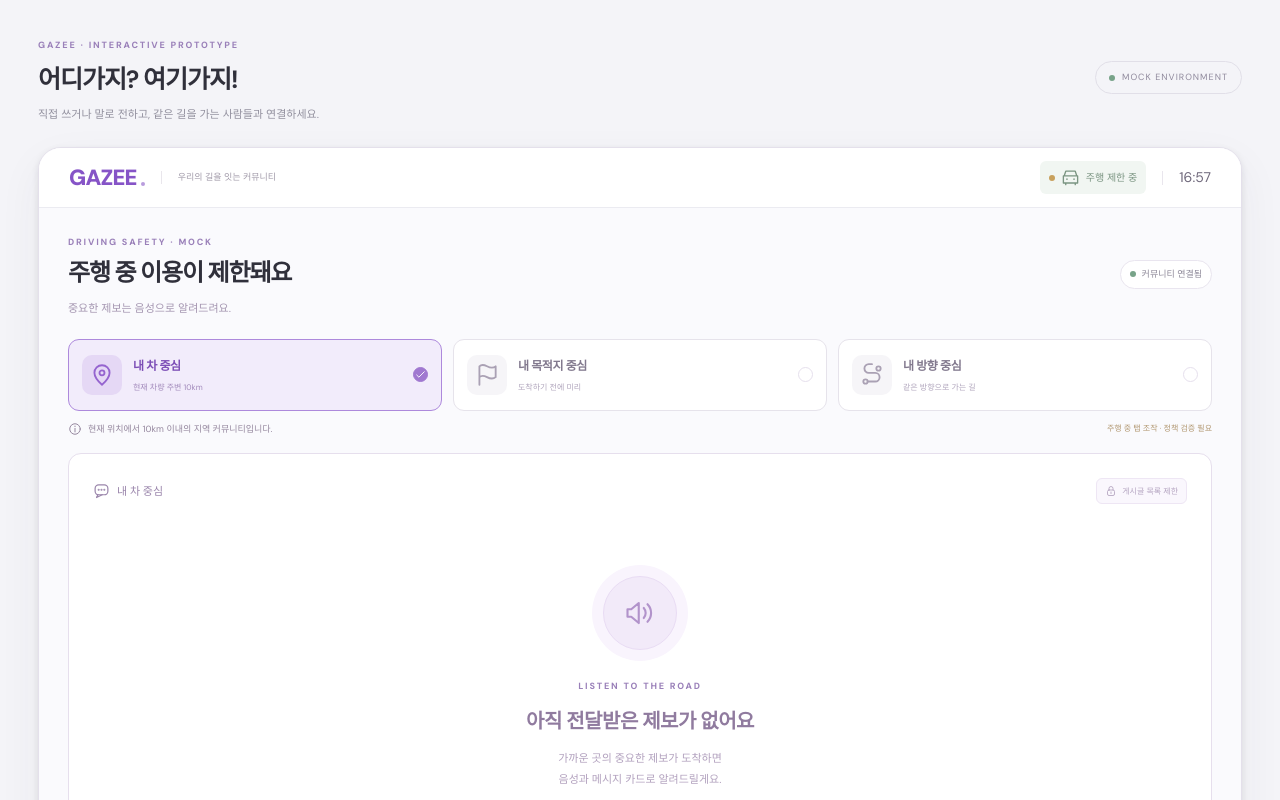
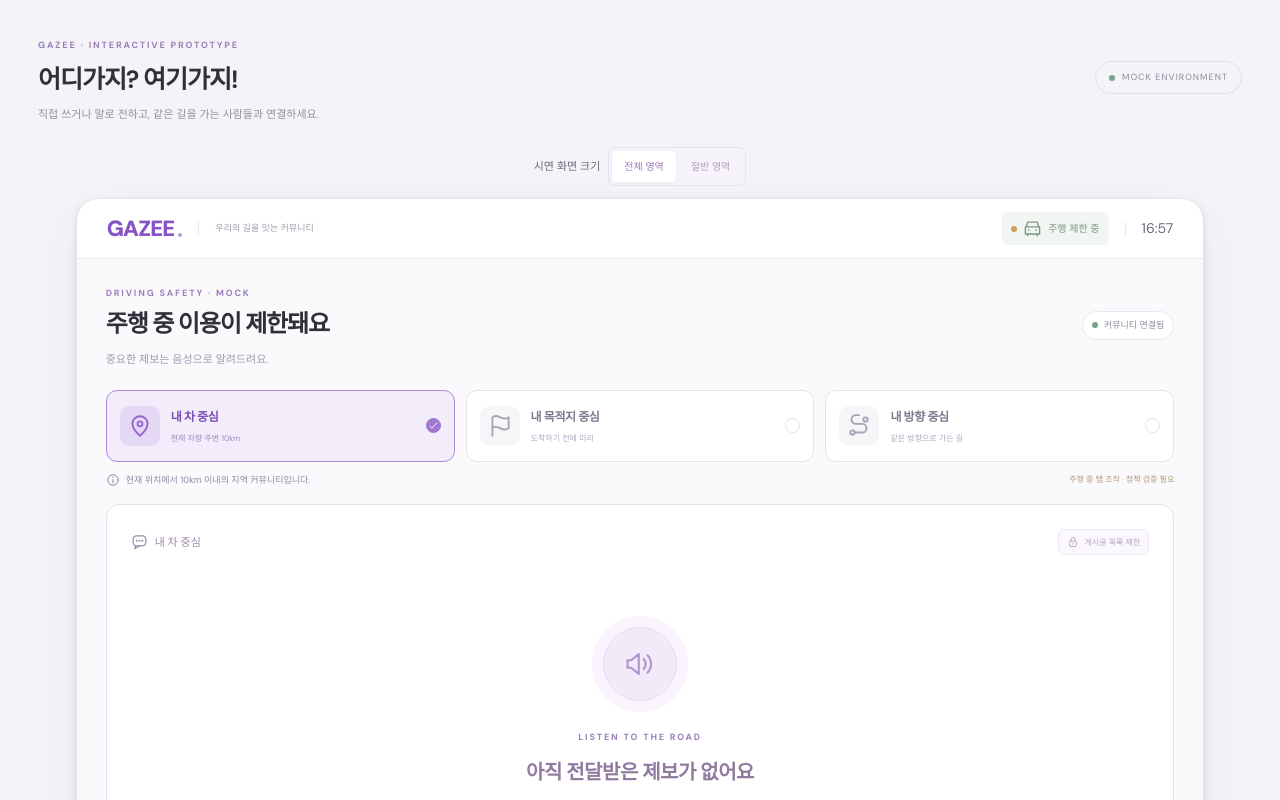
Before and after one commit to jban1001/AIM_PL, a React (Vite) app: page / in a window 1280 px wide. Shown: the top 800 px of the page. Built offline with nearby package versions, Linux system fonts and the light colour scheme; the HTML template or start-up script is replaced by a standard one; a web font is replaced by a local one.

Commit message:
Pleos 전체 및 절반 화면 미리보기 적용

```diff
--- a/src/components/VehicleFrame.tsx
+++ b/src/components/VehicleFrame.tsx
@@ -1,9 +1,37 @@
-import type { ReactNode } from "react";
+import { useState, type ReactNode } from "react";
 
 export function VehicleFrame({ children }: { children: ReactNode }) {
+  const [halfWidth, setHalfWidth] = useState(false);
+
   return (
-    <section className="vehicle-frame" aria-label="차량 디스플레이">
-      <div className="roadtown-panel">{children}</div>
-    </section>
+    <>
+      <div className="preview-size">
+        <span>시연 화면 크기</span>
+        <div className="segmented" role="group" aria-label="시연 화면 크기">
+          <button
+            type="button"
+            className={!halfWidth ? "active" : undefined}
+            aria-pressed={!halfWidth}
+            onClick={() => setHalfWidth(false)}
+          >
+            전체 영역
+          </button>
+          <button
+            type="button"
+            className={halfWidth ? "active" : undefined}
+            aria-pressed={halfWidth}
+            onClick={() => setHalfWidth(true)}
+          >
+            절반 영역
+          </button>
+        </div>
+      </div>
+      <section
+        className={halfWidth ? "vehicle-frame half-width" : "vehicle-frame"}
+        aria-label="Pleos 앱 미리보기"
+      >
+        <div className="roadtown-panel">{children}</div>
+      </section>
+    </>
   );
 }
--- a/src/index.css
+++ b/src/index.css
@@ -112,9 +112,25 @@
 .status-dot.muted {
   background: #aaa3b4;
 }
+.preview-size {
+  display: flex;
+  align-items: center;
+  justify-content: center;
+  gap: 8px;
+  margin-bottom: 12px;
+  color: #71677a;
+  font-size: 11px;
+}
 .vehicle-frame {
+  /* App content after excluding the instrument cluster and system bars. */
+  --pleos-panel-width: 1707;
+  width: min(100%, calc(var(--pleos-panel-width) * 1px), calc(100svh * var(--pleos-panel-width) / 1210));
+  aspect-ratio: var(--pleos-panel-width) / 1210;
+  margin-inline: auto;
+  container-type: inline-size;
   display: grid;
   grid-template-columns: minmax(0, 1fr);
+  grid-template-rows: minmax(0, 1fr);
   border-radius: 23px;
   overflow: hidden;
   border: 1px solid #e4e0eb;
@@ -123,8 +139,14 @@
     0 3px 7px #1f20251a;
   background: #fafafd;
 }
+.vehicle-frame.half-width {
+  --pleos-panel-width: 841;
+}
 .roadtown-panel {
   min-width: 0;
+  overflow-y: auto;
+  overscroll-behavior-y: contain;
+  scrollbar-width: thin;
   background: #fafafd;
 }
 .app-body {
@@ -2595,6 +2617,72 @@
     font-size: 9px;
   }
 }
+@container (max-width: 640px) {
+  .main-content {
+    padding-inline: 18px;
+  }
+  .community-tab {
+    flex-direction: column;
+    align-items: center;
+    justify-content: center;
+    text-align: center;
+    gap: 6px;
+    min-height: 72px;
+    padding: 8px 4px;
+  }
+  .tab-icon {
+    width: 28px;
+    height: 28px;
+  }
+  .tab-icon > svg {
+    width: 20px;
+  }
+  .community-tab .tab-check {
+    display: none;
+  }
+  .driving-restriction-panel {
+    padding: 18px;
+  }
+}
+@container (max-width: 470px) {
+  .topbar {
+    height: 52px;
+    padding-inline: 15px;
+  }
+  .topbar-subtitle {
+    display: none;
+  }
+  .main-content {
+    padding: 14px 12px 0;
+  }
+  .page-heading {
+    margin-bottom: 12px;
+  }
+  .page-heading h1 {
+    font-size: 19px;
+  }
+  .community-description {
+    margin-block: 8px 11px;
+  }
+  .driving-restriction-panel {
+    padding: 14px;
+  }
+  .driving-panel-heading {
+    margin-bottom: 13px;
+  }
+  .notification-message .notification-post {
+    padding: 12px;
+  }
+  .notification-message .post-meta {
+    margin-bottom: 8px;
+  }
+  .notification-message .post-evidence {
+    margin-top: 8px;
+  }
+  .driving-panel-bottom {
+    flex-direction: column;
+  }
+}
 @media (prefers-reduced-motion: reduce) {
   *,
   *::before,
```
